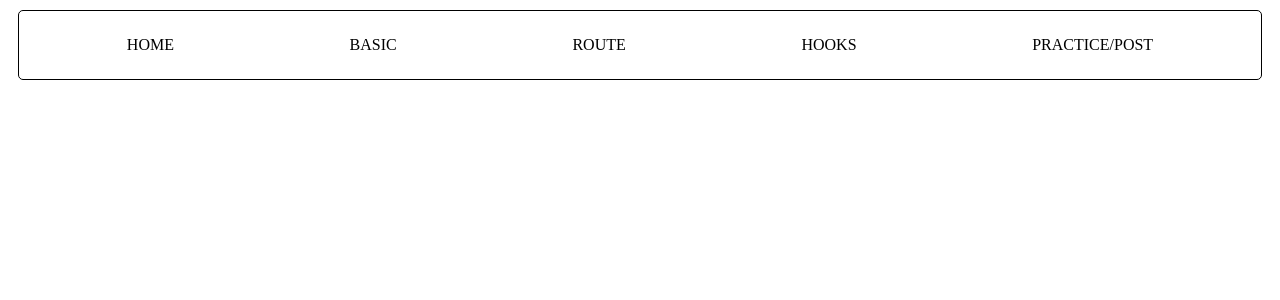
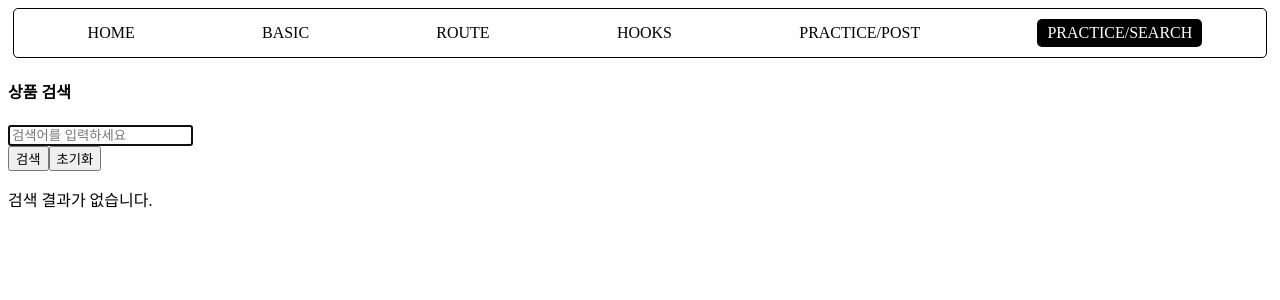
Before and after one commit to tndals11/Frontend, a React (Vite) app in the folder lean-react/: page /practice/search in a window 1280 px wide. Shown: the top 300 px of the page. Built offline with nearby package versions, Linux system fonts and the light colour scheme.

Commit message:
2025-11-05 React useSearch
useCustom에 대해서 예제 학습

```diff
--- a/lean-react/src/App.tsx
+++ b/lean-react/src/App.tsx
@@ -7,6 +7,7 @@ import Hooks from "@/pages/hooks";
 import Navbar from "./components/Navbar";
 import PostList from "./pages/basic/PostList";
 import PostDetail from "./components/PostDetail";
+import SearchApp from "./pages/practices/SearchApp";
 
 function App() {
   return (
@@ -25,6 +26,8 @@ function App() {
 
         <Route path="/practice/post" element={<PostList />} />
         <Route path="/practice/post/:id" element={<PostDetail />} />
+
+        <Route path="/practice/search" element={<SearchApp />} />
       </Routes>
     </>
   );
--- a/lean-react/src/components/Navbar.tsx
+++ b/lean-react/src/components/Navbar.tsx
@@ -13,15 +13,15 @@ import { NavLink } from 'react-router-dom'
 // : Link + 현재 활성화 된 페이지 경로에 대한 추가적인 스타일 또는 클래스명 적용 가능
 //&: 현재 경로에 따라 isActive를 사용하여 스타일이나 클래스를 다르게 지정 가능
 function Navbar() {
-  const links = ['/', 'basic', 'route', 'hooks', 'practice/post']
+  const links = ['/', 'basic', 'route', 'hooks', 'practice/post', 'practice/search']
 
   return (
     <div style={{
       display: 'flex',
       flexWrap: 'wrap',
       justifyContent: 'space-around',
-      margin: '10px',
-      padding: '10px 20px',
+      margin: '5px',
+      padding: '5px 10px',
       border: '1px solid black',
       borderRadius: '5px'
     }}>
@@ -34,7 +34,7 @@ function Navbar() {
             color: isActive ? 'white' : 'black',
             backgroundColor: isActive ? 'black' : 'white',
             margin: '5px',
-            padding: '10px 20px',
+            padding: '5px 10px',
             borderRadius: '5px'
           })}
         >
--- /dev/null
+++ b/lean-react/src/components/SearchBox.tsx
@@ -0,0 +1,49 @@
+import React from "react";
+
+//! 검색 입력 UI
+// - 검색어 입력 필드
+// - 검색 버튼 / 초기화 버튼
+
+interface SearchBoxProps {
+  query: string;
+  // React의 useState 훅이 반환하는 setter 함수의 타입 정의
+  setQuery: React.Dispatch<React.SetStateAction<string>>; // 검색어 변경 함수
+  handleSearch: () => void; // 검색 실행 함수
+  reset: () => void; // 초기화 함수
+  inputRef: React.RefObject<HTMLInputElement | null>; // input 참조
+  loading: boolean; // 로딩 상태
+}
+
+function SearchBox({
+query,
+  setQuery,
+  handleSearch,
+  reset,
+  inputRef,
+  loading
+}: SearchBoxProps)
+{
+  return (
+    <div className="search-box">
+      <h4>상품 검색</h4>
+      {/* 검색어 입력창 */}
+      <input
+        type="text"
+        ref={inputRef}
+        value={query}
+        onChange={(e) => setQuery(e.target.value)}
+        placeholder="검색어를 입력하세요"
+      />
+
+      {/* 버튼 영역 */}
+      <div className="buttons">
+        <button onClick={handleSearch} disabled={loading}>
+          {loading ? "검색중..." : "검색"}
+        </button>
+        <button onClick={reset}>초기화</button>
+      </div>
+    </div>
+  );
+}
+
+export default SearchBox;
--- /dev/null
+++ b/lean-react/src/components/SearchResults.tsx
@@ -0,0 +1,37 @@
+import React from "react";
+
+interface SearchResultsProps {
+  results: string[];
+  loading: boolean;
+}
+
+//! 검색 결과 UI
+// - 검색 결과 목록을 조건부 렌더링
+//    > 로딩 중 메시지 / 결과 없음 메시지 / 결과 리스트
+
+function SearchResults({ results, loading }: SearchResultsProps) {
+
+  if (loading) {
+    return <p className="message">검색 중입니다...</p>;
+  }
+
+  if (results === null) {
+    alert("입력해주세요.");
+  }
+
+  if (results.length === 0) {
+    return <p className="message">검색 결과가 없습니다.</p>;
+  }
+
+  return (
+    <div>
+      <ul className="result">
+        {results.map((item, index) => (
+          <li key={index}>{item}</li>
+        ))}
+      </ul>
+    </div>
+  );
+}
+
+export default SearchResults;
--- /dev/null
+++ b/lean-react/src/pages/hooks/useSearch.ts
@@ -0,0 +1,77 @@
+// useSearch.ts
+
+import { useEffect, useRef, useState } from "react";
+
+/*
+  ! useSearch 커스텀 훅
+  - 검색어 입력값(query) 관리
+  - 로딩 상태 관리
+  - 검색 결과 상태 관리
+  - input 요소 자동 포커스 관리
+*/
+
+export function useSearch(initialValue: string = '') {
+  const [query, setQuery] = useState<string>(initialValue);
+  const [results, setResults] = useState<string[]>([]);
+  const [loading, setLoading] = useState<boolean>(false);
+  const inputRef = useRef<HTMLInputElement | null>(null);
+
+  // 컴포넌트가 처음 마운팅 될 때 input에 포커스 자동 지정
+  useEffect(() => {
+    // inputRef.current? => 조건문 대신
+    inputRef.current?.focus();
+  }, []); // 빈 배열: 마운팅 시 한 번 실행
+
+
+  //* === Event Handler === //
+  /*
+  ! 검색 실행 함수
+  - query가 비어있지 않으면 로딩 시작
+  - 실제 서비스에서는 fetch | axios API 요청으로 대체
+  */
+
+  const handleSearch = () => {
+    if (!query.trim()) {
+      alert('검색어를 입력해주세요.')
+      return
+    }
+
+    setLoading(true);   // 로딩 상태 시작
+    setResults([]);     // 기존 결과 초기화
+
+    //? +) 모의 검색 기능
+    setTimeout(() => {
+      // 모의 검색 결과
+      const mockResults = [
+        `${query} 관련상품1`,
+        `${query} 관련상품2`,
+        `${query} 관련상품3`,
+        `${query} 관련상품4`,
+      ];
+
+      setResults(mockResults);
+      setLoading(false);
+    }, 1000);
+  }
+
+  /*
+    ! 검색 상태 초기화 함수
+    - 검색어, 결과 모두 리셋 후 input에 포커스
+  */
+  const reset = () => {
+    setQuery('');
+    setResults([]);
+    inputRef.current?.focus();
+  }
+
+  //! 반환 객체 (커스텀 훅 사용자에게 제공)
+  return {
+    query,
+    setQuery,
+    results,
+    loading,
+    inputRef,
+    handleSearch,
+    reset,
+  }
+}
--- /dev/null
+++ b/lean-react/src/pages/practices/SearchApp.tsx
@@ -0,0 +1,30 @@
+import SearchBox from "@/components/SearchBox";
+import SearchResults from "@/components/SearchResults";
+import { useSearch } from "@/pages/hooks/useSearch";
+import React from "react";
+
+//! 전체 페이지 구성
+// - useSearch 커스텀 훅을 사용하여 검색 기능 통합 관리
+// - SearchBox, SearchResults를 UI로 분리
+function SearchApp() {
+  const { query, setQuery, results, loading, inputRef, handleSearch, reset } =
+    useSearch("");
+
+  return (
+    <div>
+      <SearchBox
+        query={query}
+        setQuery={setQuery}
+        handleSearch={handleSearch}
+        reset={reset}
+        inputRef={inputRef}
+        loading={loading}
+      />
+
+      {/* 검색 목록 컴포넌트 */}
+      <SearchResults results={results} loading={loading} />
+    </div>
+  );
+}
+
+export default SearchApp;
```
Also changed, not shown: lean-react/src/hooks/index.ts (deleted, +0 -7 lines).
